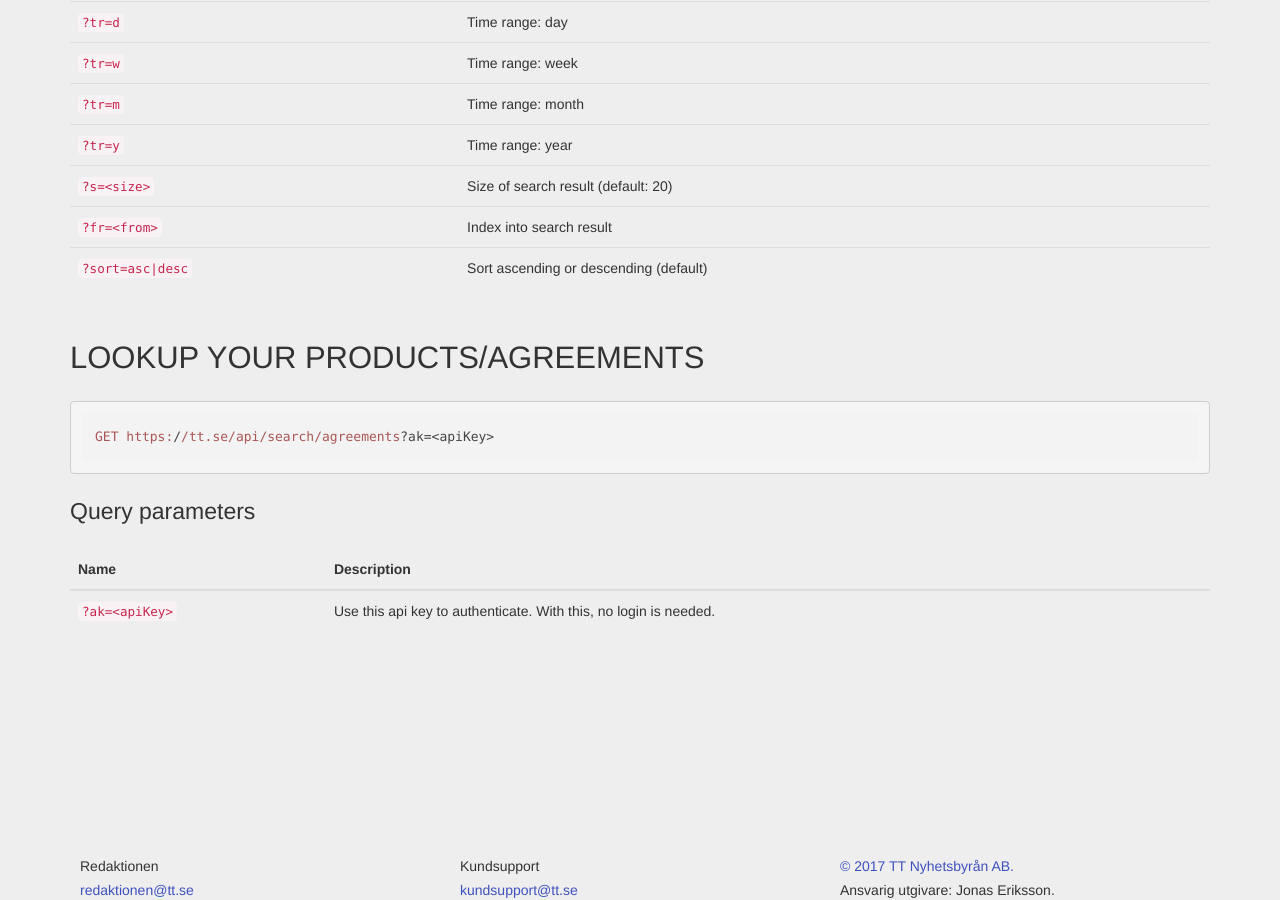
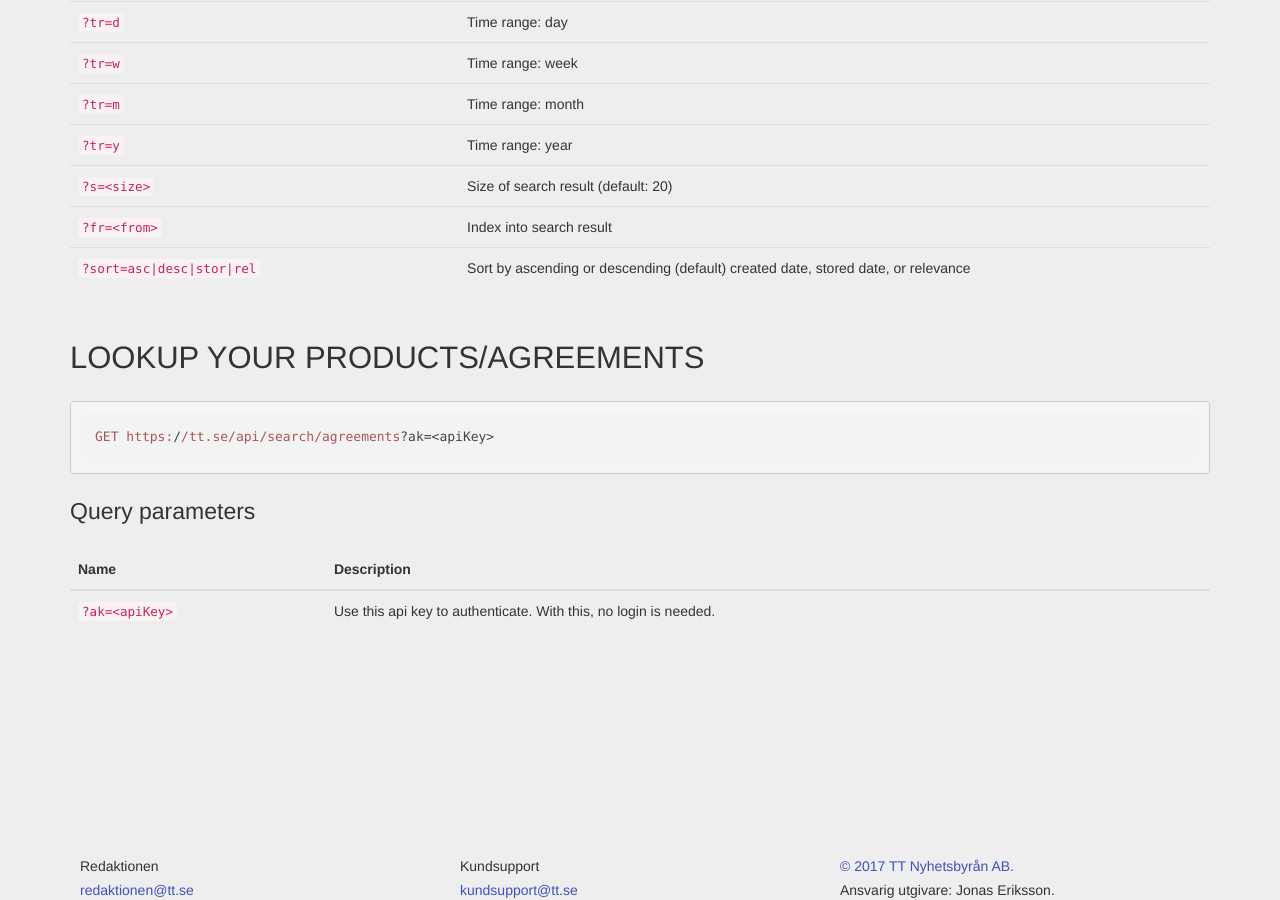
Before and after one commit to ttab/ttab.github.io, a Jekyll site: the page built from search-api.md, in a window 1280 px wide and 900 px high, scrolled down 883 px. Built offline with Jekyll 4.4.1, drawn with Linux system fonts in a browser that asks for light colours; nearby versions of some CDN libraries; some web fonts are replaced.

Commit message:
added more sort options

```diff
--- a/search-api.md
+++ b/search-api.md
@@ -35,7 +35,7 @@ Name                      | Description
 `?tr=y `                  | Time range: year
 `?s=<size>`               | Size of search result (default: 20)
 `?fr=<from>`              | Index into search result
-`?sort=asc|desc`          | Sort ascending or descending (default)
+`?sort=asc|desc|stor|rel` | Sort by ascending or descending (default) created date, stored date, or relevance
 
 # Lookup your products/agreements
 
```
